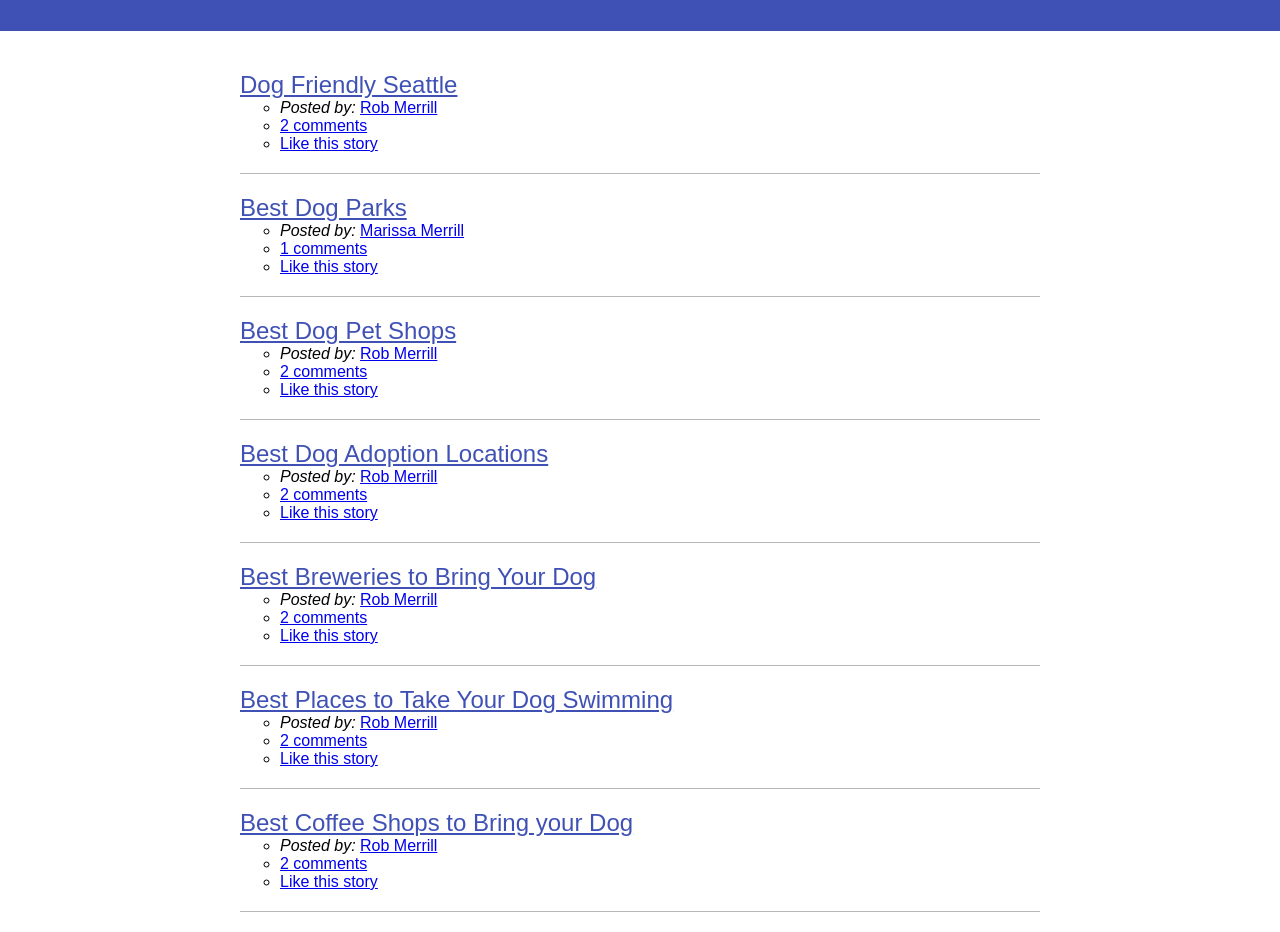
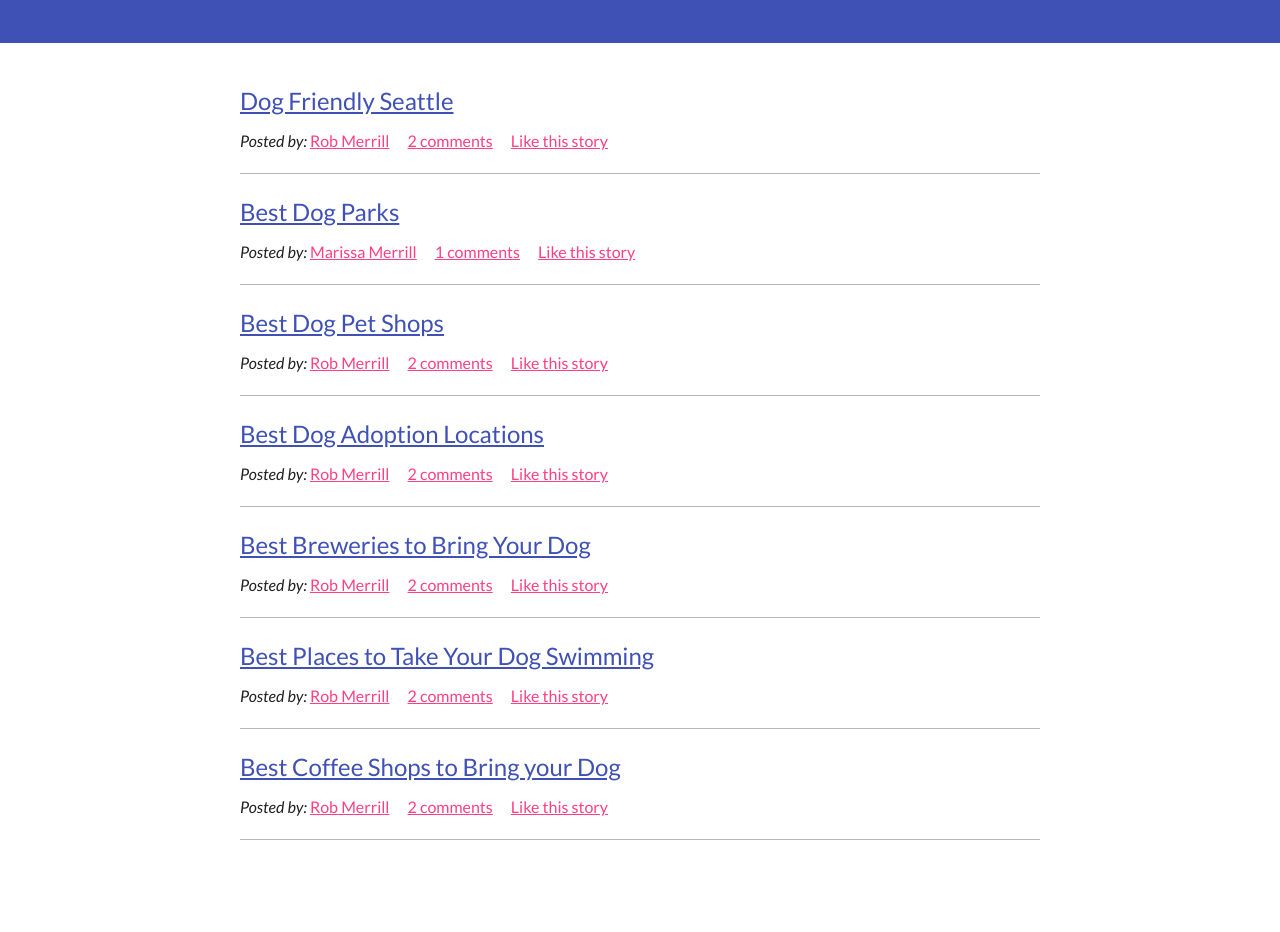
Before and after one commit to robgmerrill/dog-news-and-views, a plain HTML site: page index.html in a window 1280 px wide. Shown: the part 116-1048 px from the top of the page. After the commit the page ends 976 px from the top, so only its background shows below. Drawn offline with Linux system fonts and the light colour scheme.

Commit message:
style news meta

```diff
--- a/index.html
+++ b/index.html
@@ -3,6 +3,9 @@
 <head>
   <meta charset="UTF-8">
   <title>Front-end News</title>
+  <link href='https://fonts.googleapis.com/css?family=Montserrat:700' rel='stylesheet'>
+  <link href='https://fonts.googleapis.com/css?family=Lato:400,400italic,700' rel='stylesheet'>
+
   <link rel="stylesheet" href="normalize.css" />
   <link rel="stylesheet" href="main.css" />
 </head>
@@ -22,14 +25,10 @@
                   <em>Posted by:</em>
                   <a href="#">Rob Merrill</a>
                 </li>
-              </ul>
-              <ul>
-                <li>
+                <li class="news-meta-item">
                   <a href="#">2 comments</a>
                 </li>
-              </ul>
-              <ul>
-                <li>
+                <li class="news-meta-item">
                   <a href="#">Like this story</a>
                 </li>
               </ul>
@@ -41,14 +40,10 @@
                   <em>Posted by:</em>
                   <a href="#">Marissa Merrill</a>
                 </li>
-              </ul>
-              <ul>
-                <li>
+                <li class="news-meta-item">
                   <a href="#">1 comments</a>
                 </li>
-              </ul>
-              <ul>
-                <li>
+                <li class="news-meta-item">
                   <a href="#">Like this story</a>
                 </li>
               </ul>
@@ -60,14 +55,10 @@
                   <em>Posted by:</em>
                   <a href="#">Rob Merrill</a>
                 </li>
-              </ul>
-              <ul>
-                <li>
+                <li class="news-meta-item">
                   <a href="#">2 comments</a>
                 </li>
-              </ul>
-              <ul>
-                <li>
+                <li class="news-meta-item">
                   <a href="#">Like this story</a>
                 </li>
               </ul>
@@ -79,14 +70,10 @@
                   <em>Posted by:</em>
                   <a href="#">Rob Merrill</a>
                 </li>
-              </ul>
-              <ul>
-                <li>
+                <li class="news-meta-item">
                   <a href="#">2 comments</a>
                 </li>
-              </ul>
-              <ul>
-                <li>
+                <li class="news-meta-item">
                   <a href="#">Like this story</a>
                 </li>
               </ul>
@@ -98,14 +85,10 @@
                   <em>Posted by:</em>
                   <a href="#">Rob Merrill</a>
                 </li>
-              </ul>
-              <ul>
-                <li>
+                <li class="news-meta-item">
                   <a href="#">2 comments</a>
                 </li>
-              </ul>
-              <ul>
-                <li>
+                <li class="news-meta-item">
                   <a href="#">Like this story</a>
                 </li>
               </ul>
@@ -117,14 +100,10 @@
                   <em>Posted by:</em>
                   <a href="#">Rob Merrill</a>
                 </li>
-              </ul>
-              <ul>
-                <li>
+                <li class="news-meta-item">
                   <a href="#">2 comments</a>
                 </li>
-              </ul>
-              <ul>
-                <li>
+                <li class="news-meta-item">
                   <a href="#">Like this story</a>
                 </li>
               </ul>
@@ -136,14 +115,10 @@
                   <em>Posted by:</em>
                   <a href="#">Rob Merrill</a>
                 </li>
-              </ul>
-              <ul>
-                <li>
+                <li class="news-meta-item">
                   <a href="#">2 comments</a>
                 </li>
-              </ul>
-              <ul>
-                <li>
+                <li class="news-meta-item">
                   <a href="#">Like this story</a>
                 </li>
               </ul>
--- a/main.css
+++ b/main.css
@@ -16,21 +16,40 @@
 /*-----------------------------------------------
 *   Base
 -----------------------------------------------*/
-body{
-
+body {
+  font-family: 'Lato', sans-serif;
+  font-size: 16px;
+  line-height: 1.5;
+  color: #212121;
 }
 
 h1, h2, h3, h4, h5, h6 {
 
 }
 
-ol {
+ol, ul {
   margin: 0;
   padding: 0;
   list-style-type: none;
 }
 
 p {
+
+}
+
+a {
+  color: #ff4081;
+}
+
+a:active {
+  color: ;
+}
+
+a:hover {
+  color: #212121;
+}
+
+a:focus {
 
 }
 
@@ -70,7 +89,14 @@ p {
 
 .news-link {
   color: #3f51b5;
+  display: block;
   font-size: 24px;
+  margin-bottom: 10px;
+}
+
+.news-meta-item {
+  display: inline;
+  margin-right: 15px;
 }
 
 
```
